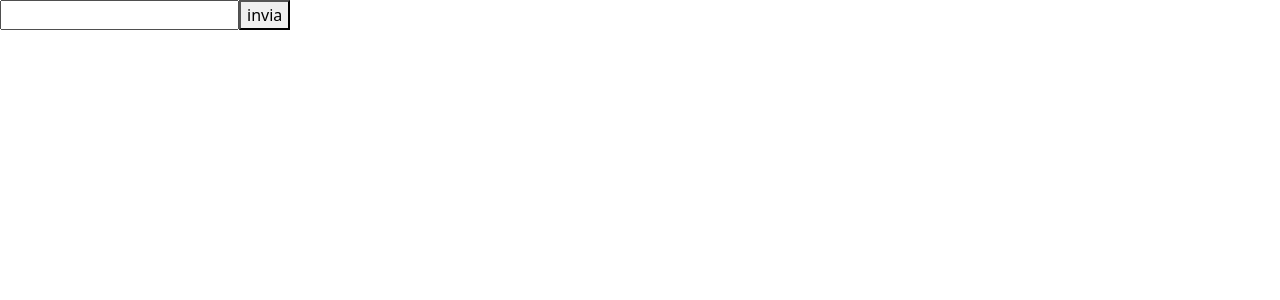
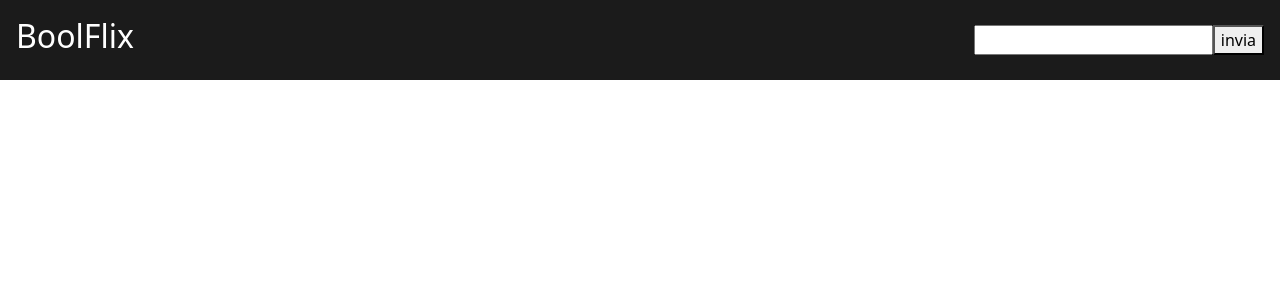
Before and after one commit to AndreaGul/vite-boolflix, a Vue app: page / in a window 1280 px wide. Shown: the top 300 px of the page. Built offline with nearby package versions, Linux system fonts and the light colour scheme.

Commit message:
feat:base scss header

```diff
--- a/src/App.vue
+++ b/src/App.vue
@@ -12,8 +12,10 @@ export default {
 </script>
 
 <template>
-  <AppHeader />
-  <AppMain />
+  <body>
+    <AppHeader />
+    <AppMain />
+  </body>
 </template>
 
 <style scoped lang="scss"></style>
--- a/src/assets/scss/general.scss
+++ b/src/assets/scss/general.scss
@@ -1,2 +1,3 @@
 @use './partial/common' as *;
 @use './partial/reset' as *;
+@use './partial/variables' as *;
--- a/src/assets/scss/partial/_common.scss
+++ b/src/assets/scss/partial/_common.scss
@@ -6,6 +6,11 @@ COMMON
 
 @use './variables' as *;
 
-h1 {
-  color: $primary-color;
+header {
+  background-color: $primary-color-bg;
+  height: 80px;
+
+  h2 {
+    color: #fff;
+  }
 }
--- a/src/assets/scss/partial/_variables.scss
+++ b/src/assets/scss/partial/_variables.scss
@@ -4,4 +4,4 @@ VARIABLES
 *********
 */
 
-$primary-color: blue;
+$primary-color-bg: #1b1b1b;
--- a/src/components/AppHeader.vue
+++ b/src/components/AppHeader.vue
@@ -48,7 +48,10 @@ export default {
 </script>
 
 <template>
-  <AppHeaderSearch @search="searchFilmESeries" />
+  <header class="d-flex justify-content-between align-items-center p-3">
+    <h2>BoolFlix</h2>
+    <AppHeaderSearch @search="searchFilmESeries" />
+  </header>
 </template>
 
 <style scoped lang="scss"></style>
```
